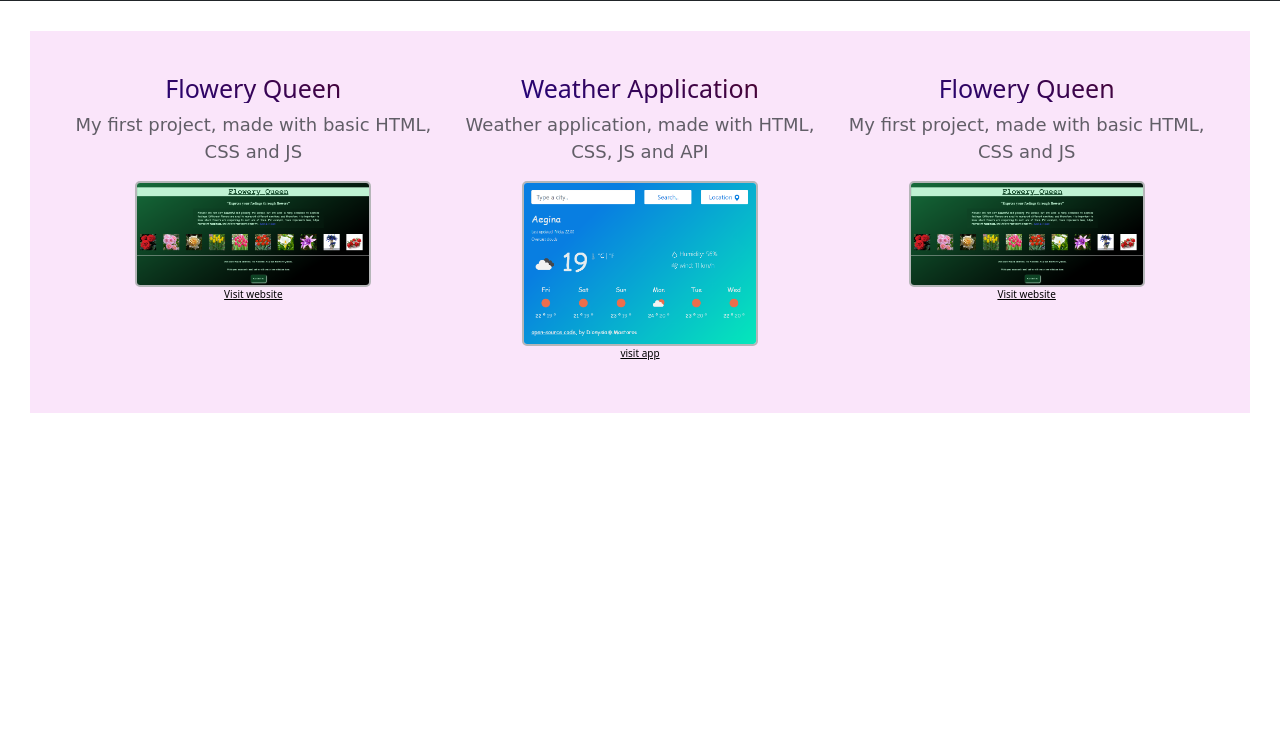
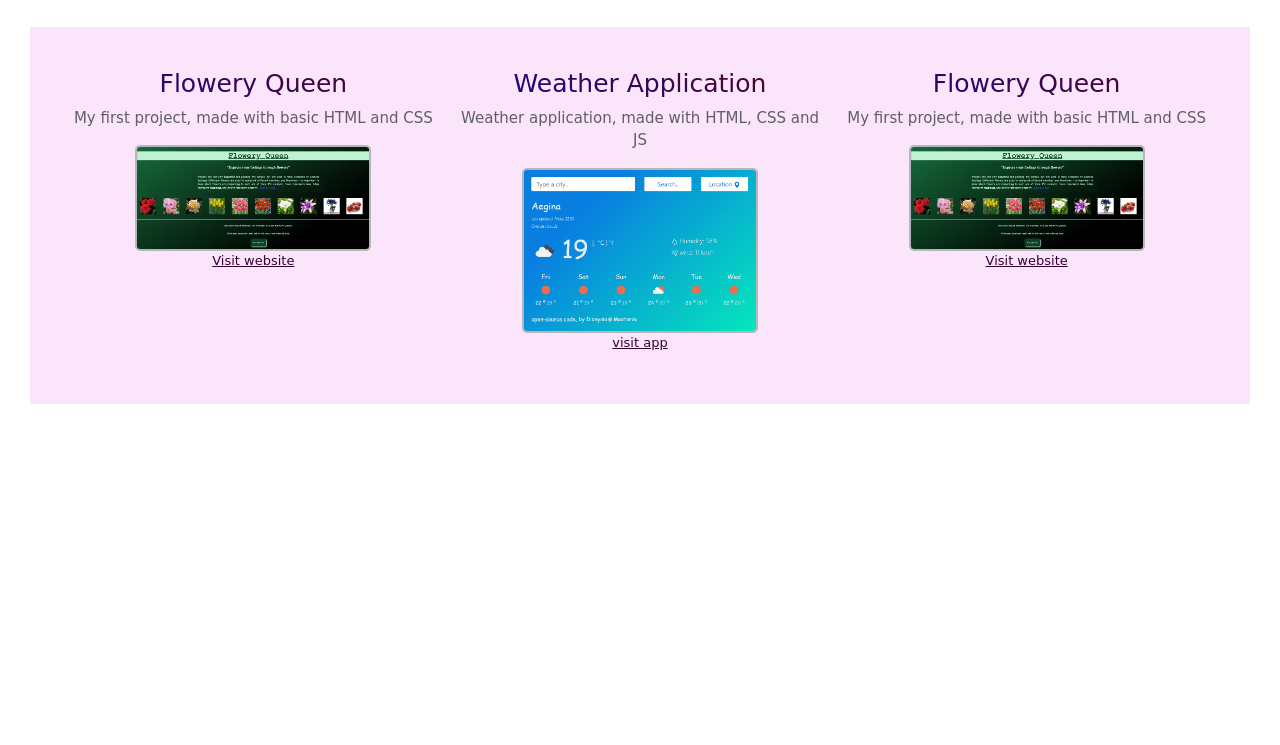
Before and after one commit to DionysiaM/My-responsive-portfolio, a plain HTML site: page portfolio.html in a window 1280 px wide. Shown: the part 55-800 px from the top of the page. Drawn offline with nearby package versions, Linux system fonts and the light colour scheme; a web font is replaced by a local one.

Commit message:
fixed CSS & renamed classes

```diff
--- a/portfolio.html
+++ b/portfolio.html
@@ -47,14 +47,14 @@
         </div>
     </nav>
 
-    <div class="row row-projects">
+    <div class="row colored-background">
         <div class="col-md-4 col-project-pictures">
             <h5 class="text-decoration-underline"> Flowery Queen</h5>
-            <p> My first project, made with basic HTML, CSS and JS</p>
+            <p> My first project, made with basic HTML and CSS</p>
             <img src="/flowery-queen.png" class="img-fluid images-portfolio" alt="flowery-queen webpage">
             <footer>
-                <a
-                    href="https://s3.amazonaws.com/shecodesio-production/challenge_submissions/files/000/412/266/original/Final_Project.html?1625692578">Visit
+                <a href="https://s3.amazonaws.com/shecodesio-production/challenge_submissions/files/000/412/266/original/Final_Project.html?1625692578"
+                    target="_blank">Visit
                     website</a>
             </footer>
         </div>
@@ -62,21 +62,21 @@
 
         <div class="col-md-4 col-project-pictures">
             <h5 class="text-decoration-underline"> Weather Application</h5>
-            <p>Weather application, made with HTML, CSS, JS and API</p>
+            <p>Weather application, made with HTML, CSS and JS</p>
             <img src=" /weather.png" class="img-fluid images-portfolio" alt="weather-app">
             <footer>
-                <a href="https://tender-benz-c06d4d.netlify.app/"> visit
+                <a href="https://tender-benz-c06d4d.netlify.app/" target="_blank"> visit
                     app </a>
             </footer>
         </div>
 
         <div class="col-md-4 col-project-pictures">
             <h5 class="text-decoration-underline">Flowery Queen</h5>
-            <p> My first project, made with basic HTML, CSS and JS</p>
+            <p> My first project, made with basic HTML and CSS</p>
             <img src=" /flowery-queen.png" class="img-fluid images-portfolio" alt="flowery-queen webpage">
             <footer>
-                <a
-                    href="https://s3.amazonaws.com/shecodesio-production/challenge_submissions/files/000/412/266/original/Final_Project.html?1625692578">Visit
+                <a href="https://s3.amazonaws.com/shecodesio-production/challenge_submissions/files/000/412/266/original/Final_Project.html?1625692578"
+                    target="_blank">Visit
                     website</a>
             </footer>
         </div>
--- a/style.css
+++ b/style.css
@@ -1,3 +1,7 @@
+body{
+font-family: 'Sansita Swashed', cursive;
+}
+
 .hero {
   text-align: center;
   padding: 30px;
@@ -16,7 +20,6 @@ h1, h2, h3, h5, h6 {
 }
 
 h1 {
- font-family: 'Sansita Swashed', cursive;
   font-weight: bold;
   font-size: 30px;
   padding-top: 10px;
@@ -25,8 +28,7 @@ h1 {
 }
 
 h2 {
-   font-family: 'Sansita Swashed', cursive;
-   font-size: 25px;
+     font-size: 25px;
    font-weight: 700;
 }
 
@@ -38,6 +40,15 @@ p {
   font-family: 'Sansita Swashed', cursive;
   font-size: 18px;
   opacity: 0.7;
+}
+
+.col-project-pictures {
+  margin: 12px 0;
+}
+
+
+.col-project-pictures p{
+  font-size: 15px;
 }
 
 .lets-code-img {
@@ -52,14 +63,10 @@ p {
   font-size: 15px;
 }
 
-.row-projects{
+.colored-background{
   background-color: rgb(250, 229, 250);
   padding: 30px;
   margin: 30px;
-}
-
-.col-project-pictures {
-  margin: 12px 0;
 }
 
 .images-portfolio {
@@ -75,7 +82,8 @@ footer {
 
 
 a {
-  color: black;
+  color: rgb(53, 2, 50);
+  font-size: 13px;
 }
 
 .form-container{
@@ -87,33 +95,21 @@ font-weight: 600;
 }
 
 
-.about-background{
-  background-color: rgb(250, 229, 250);
-   padding: 30px;
-  margin: 30px;
-}
-
-
 @media (max-width: 576px) {
   h1 {
     font-size: 16px;
   }
-
-
   .navbar-brand {
     font-size: 15px;
   }
-
   p {
     font-size: 12px;
     font-style: bold;
     opacity: 1;
   }
-
   .lets-code-img{
     max-width: 30%;
   }
-
   .form-container{
     max-width: 50%;
   }
```
Also changed, not shown: about.html (+1 -1 lines), index.html (+1 -4 lines).
